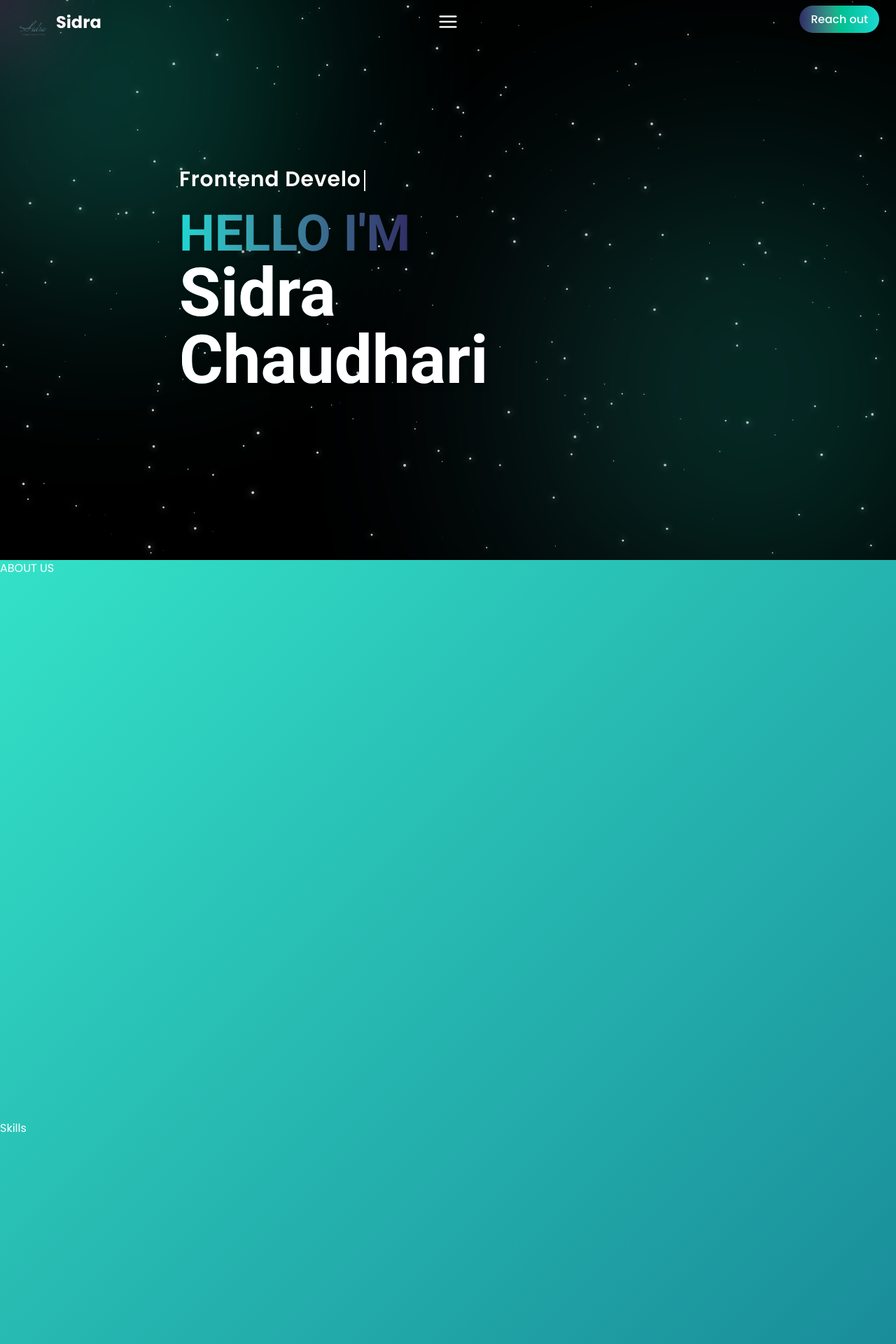
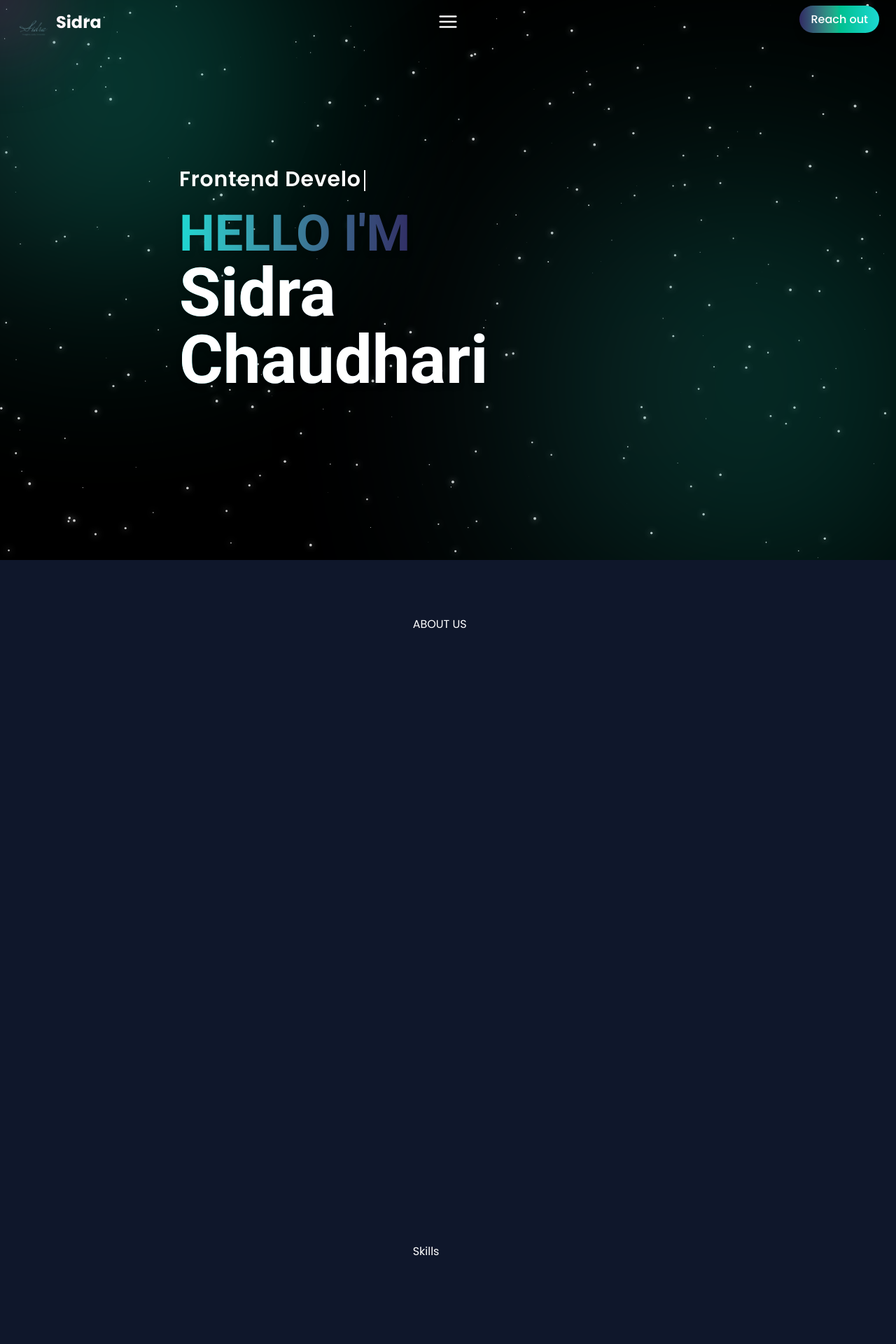
Before and after one commit to sidrahere96/Portfolio, a React (Vite) app in the folder my-portfolio/: page / in a window 1280 px wide. Shown: the top 1920 px of the page at 70% size. Built offline with nearby package versions, Linux system fonts and the light colour scheme.

Commit message:
Refactor App component structure and imports

```diff
--- a/my-portfolio/src/App.jsx
+++ b/my-portfolio/src/App.jsx
@@ -1,30 +1,45 @@
-import React from "react"
+import React from "react";
+// Components
 import Navbar from "./components/Navbar";
+import CustomCursor from "./components/CustomCursor";
+import ParticlesBackground from "./components/ParticlesBackground";
+import Footer from "./section/Footer";
+
+// Sections
+import Home from "./section/Home";
 import About from "./section/About";
-import CustomCursor from "./components/CustomCursor";
-import Home from "./section/Home";
 import Skills from "./section/Skills";
 import Project from "./section/Project";
-import Contact from "./section/Contact";
 import Experience from "./section/Experience";
 import Testimonials from "./section/Testimonials";
-import Footer from "./section/Footer";
-import ParticlesBackground from "./components/ParticlesBackground";
+import Contact from "./section/Contact";
 
-export default function App() {
+const App = () => {
   return (
-    <div className="relative gradient-bg text-white">
-      {/* <ParticlesBackground /> */}
+    <div className="relative min-h-screen overflow-x-hidden bg-slate-900 text-white selection:bg-cyan-500 selection:text-white">
+      {/* Background & Effects */}
+      <ParticlesBackground />
       <CustomCursor />
+
+      {/* Navigation */}
       <Navbar />
+
+      {/* Main Content */}
+      <main className="flex flex-col items-center justify-center">
         <Home />
+        <div className="max-w-7xl mx-auto px-4 sm:px-6 lg:px-8 space-y-24 py-20">
           <About />
           <Skills />
           <Project />
-      <Contact />
           <Experience />
           <Testimonials />
+          <Contact />
+        </div>
+      </main>
+
       <Footer />
     </div>
   );
-}
+};
+
+export default App;
```
Lines whose indentation alone changed are shown as unchanged.
